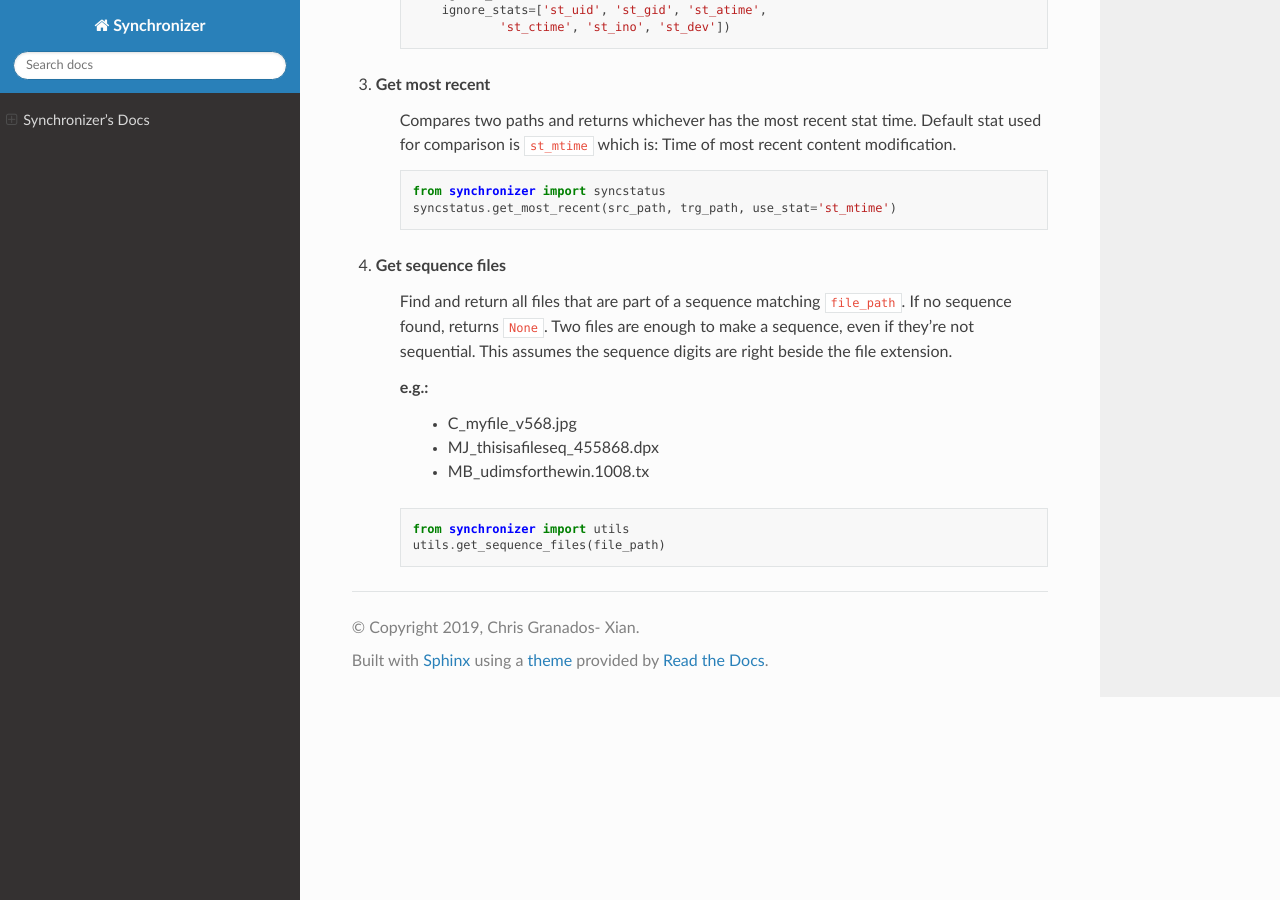
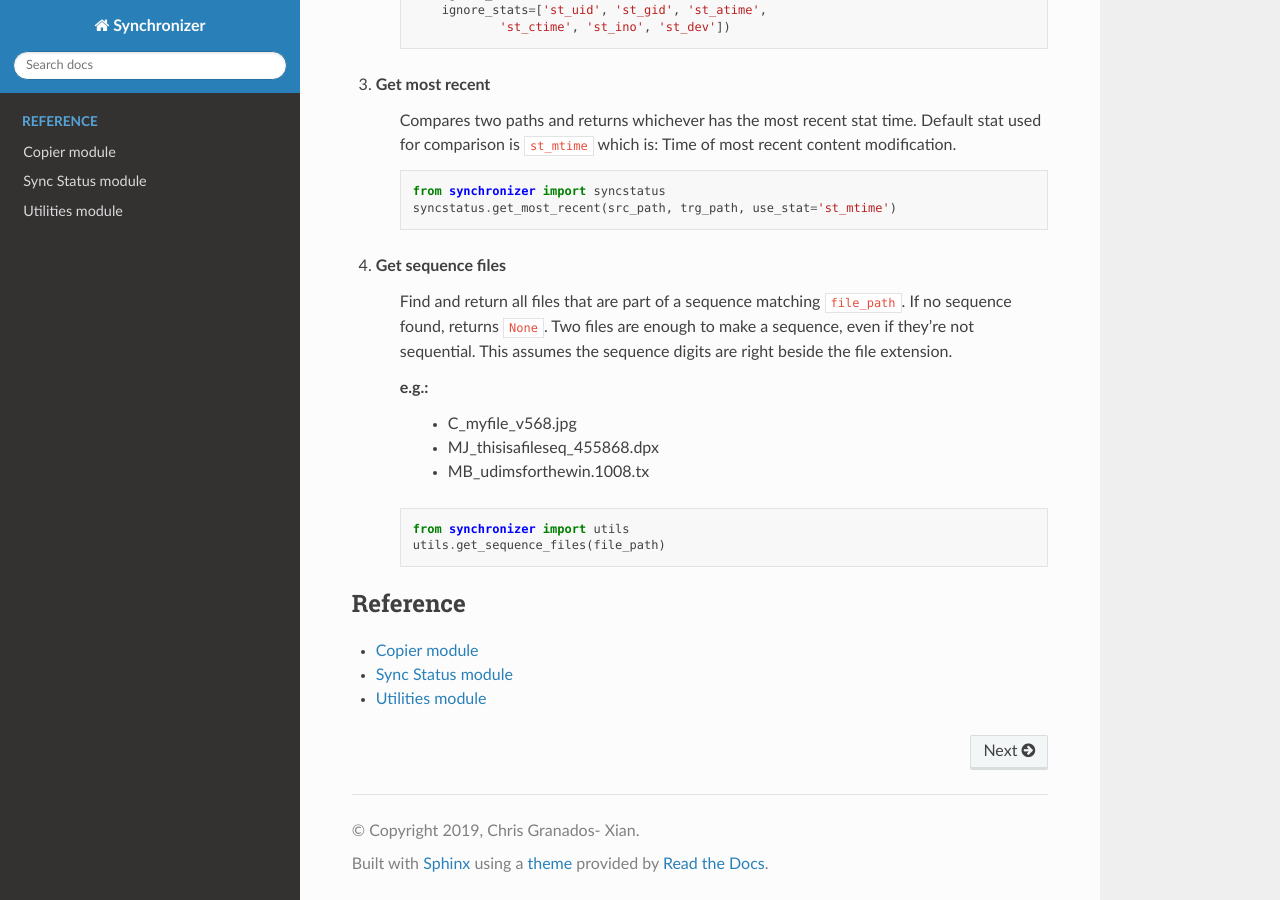
Before and after one commit to xiancg/synchronizer, a Sphinx documentation site: the page built from docs/source/index.rst, in a window 1280 px wide and 900 px high, scrolled down 745 px. Built offline with Sphinx 7.4.7 and the Read the Docs theme 2.0.0, drawn with Linux system fonts in a browser that asks for light colours.

Commit message:
Finished first implementation of doc generation with sphinx

```diff
--- a/docs/source/copier.rst
+++ b/docs/source/copier.rst
@@ -3,3 +3,6 @@ Copier module
 
 .. automodule:: synchronizer.copier
    :members:
+
+.. contents::
+    :depth: 2
--- a/docs/source/index.rst
+++ b/docs/source/index.rst
@@ -10,7 +10,7 @@ Getting Started
     If given source is a file and it's part of a sequence it'll find and copy
     the entire sequence of files.
 
-    ::
+    .. code-block:: python
 
         from synchronizer import copier
         copier.process_paths(src_path, trg_path, force_overwrite=True, **kwargs)
@@ -25,7 +25,7 @@ Getting Started
     Compares two files or directory paths and return sync status. Sync status
     refers to ``name`` and ``os.stat()`` comparisons.
 
-    ::
+    .. code-block:: python
 
         from synchronizer import syncstatus
         syncstatus.get_sync_status(
@@ -39,7 +39,7 @@ Getting Started
     Default stat used for comparison is ``st_mtime`` which is: Time of most
     recent content modification.
 
-    ::
+    .. code-block:: python
 
         from synchronizer import syncstatus
         syncstatus.get_most_recent(src_path, trg_path, use_stat='st_mtime')
@@ -58,12 +58,16 @@ Getting Started
         - MJ_thisisafileseq_455868.dpx
         - MB_udimsforthewin.1008.tx
 
-    ::
+    .. code-block:: python
 
         from synchronizer import utils
         utils.get_sequence_files(file_path)
 
 
 .. toctree::
-   :maxdepth: 2
-   :caption: Contents:
+   :maxdepth: 3
+   :caption: Reference
+
+   copier
+   syncstatus
+   utilities
--- a/docs/source/syncstatus.rst
+++ b/docs/source/syncstatus.rst
@@ -3,3 +3,6 @@ Sync Status module
 
 .. automodule:: synchronizer.syncstatus
    :members:
+
+.. contents::
+    :depth: 2
--- a/docs/source/utilities.rst
+++ b/docs/source/utilities.rst
@@ -3,3 +3,6 @@ Utilities module
 
 .. automodule:: synchronizer.utils
    :members:
+
+.. contents::
+    :depth: 2
```
